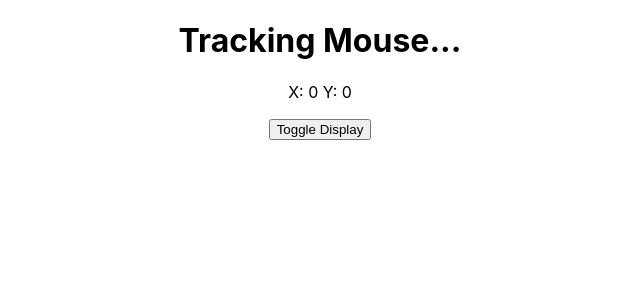
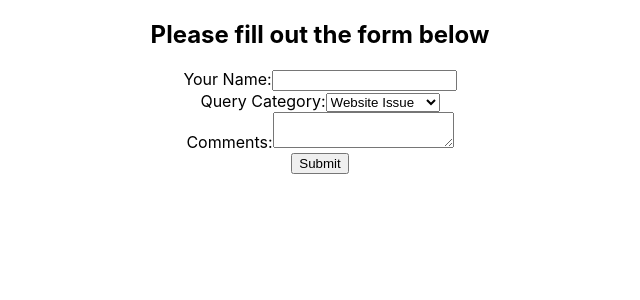
Before and after one commit to CarlG96/gitpod-react, a React (Create React App) app in the folder my-app/: page / in a window 1280 px wide. Shown: the top 300 px of the page, without its empty margins (320-960 px from the left). Built offline with nearby package versions, Linux system fonts and the light colour scheme.

Commit message:
Add form components

```diff
--- a/my-app/src/App.js
+++ b/my-app/src/App.js
@@ -16,6 +16,8 @@ import LifeCycleCDMChild from './components/LifeCycleCDMChild';
 import LifeCycleCDU from './components/LifeCycleCDU';
 import LifeCycleCDUChild from './components/LifeCycleCDUChild';
 import LifeCycleCWU from './components/LifeCycleCWU';
+import ControlledForm from './components/ControlledForm';
+import UnControlledForm from './components/UncontrolledForm';
 
 
 function App() {
@@ -33,7 +35,9 @@ function App() {
       {/* <RenderingLists /> */}
       {/* <LifeCycleCDM /> */}
       {/* <LifeCycleCDU /> */}
-      <LifeCycleCWU />
+      {/* <LifeCycleCWU /> */}
+      {/* <ControlledForm /> */}
+      <UnControlledForm />
     </div>
   );
 }
--- /dev/null
+++ b/my-app/src/components/ControlledForm.js
@@ -0,0 +1,67 @@
+import React, { Component } from 'react'
+
+export class ControlledForm extends Component {
+
+    constructor(props) {
+        super(props)
+
+        this.state = {
+            name: '',
+            queryCategory: "website",
+            comments: ''
+        }
+    }
+
+    handleNameChange = (event) => {
+        this.setState({
+            name: event.target.value
+        }
+
+        )
+    }
+
+    handleQueryCategoryChange = (event) => {
+        this.setState({
+            queryCategory: event.target.value
+        })
+    }
+
+    handleCommentsChange = (event) => {
+        this.setState({
+            comments: event.target.value
+        })
+    }
+
+    handleSubmit = (event) => {
+        event.preventDefault();
+    }
+
+    render() {
+        return (
+            <div>
+                <h2>Please fill out the form below</h2>
+                <form onSubmit={this.handleSubmit}>
+                    <div>
+                        <label htmlFor="id-name">Your Name:</label>
+                        <input value={this.state.name} onChange={this.handleNameChange} type="text" name="name" id="id-name" />
+                    </div>
+                    <div>
+                        <label htmlFor="id-category">Query Category:</label>
+                        <select id="id-category" name="category" onChange={this.handleQueryCategoryChange} value={this.state.queryCategory}>
+                            <option value="website">Website Issue</option>
+                            <option value="order">Order Issue</option>
+                            <option value="general">General Inquiry</option>
+                        </select>
+                    </div>
+                    <div>
+                        <label htmlFor="id-comments">Comments:</label>
+                        <textarea id="id-comments" value={this.state.comments} onChange={this.handleCommentsChange}/>
+                    </div>
+                    <input type="submit" value="Submit" />
+                </form>
+            </div>
+        )
+    }
+}
+
+export default ControlledForm
--- /dev/null
+++ b/my-app/src/components/UncontrolledForm.js
@@ -0,0 +1,47 @@
+import React, { Component } from 'react'
+
+export class UnControlledForm extends Component {
+
+    constructor(props) {
+        super(props)
+        this.inputName = React.createRef();
+        this.query = React.createRef();
+        this.comments = React.createRef();
+    }
+
+    handleSubmit = (event) => {
+        event.preventDefault();
+        console.log(this.query.current.value);
+        console.log(this.inputName.current.value);
+        console.log(this.comments.current.value);
+    }
+
+    render() {
+        return (
+            <div>
+                <h2>Please fill out the form below</h2>
+                <form onSubmit={this.handleSubmit}>
+                    <div>
+                        <label htmlFor="id-name">Your Name:</label>
+                        <input type="text" name="name" id="id-name" ref={this.inputName}/>
+                    </div>
+                    <div>
+                        <label htmlFor="id-category">Query Category:</label>
+                        <select id="id-category" name="category" ref={this.query}>
+                            <option value="website">Website Issue</option>
+                            <option value="order">Order Issue</option>
+                            <option value="general">General Inquiry</option>
+                        </select>
+                    </div>
+                    <div>
+                        <label htmlFor="id-comments">Comments:</label>
+                        <textarea id="id-comments" ref={this.comments}/>
+                    </div>
+                    <input type="submit" value="Submit" />
+                </form>
+            </div>
+        )
+    }
+}
+
+export default UnControlledForm
```
